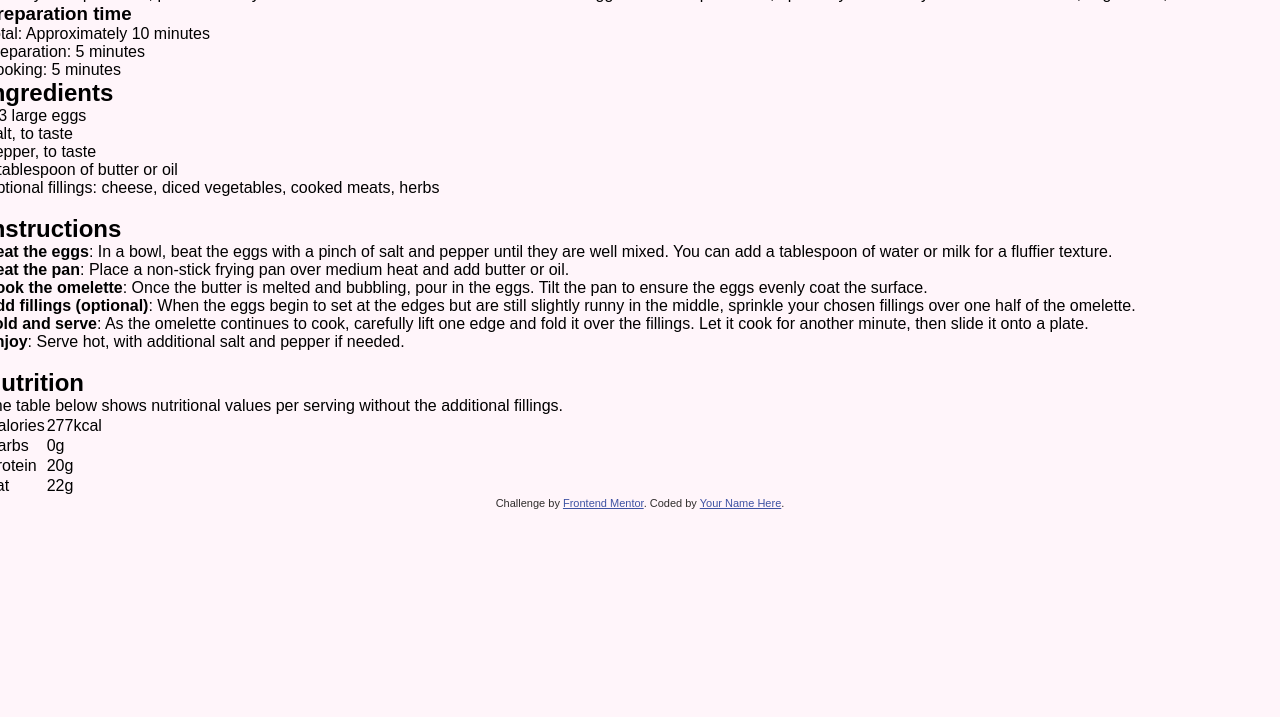
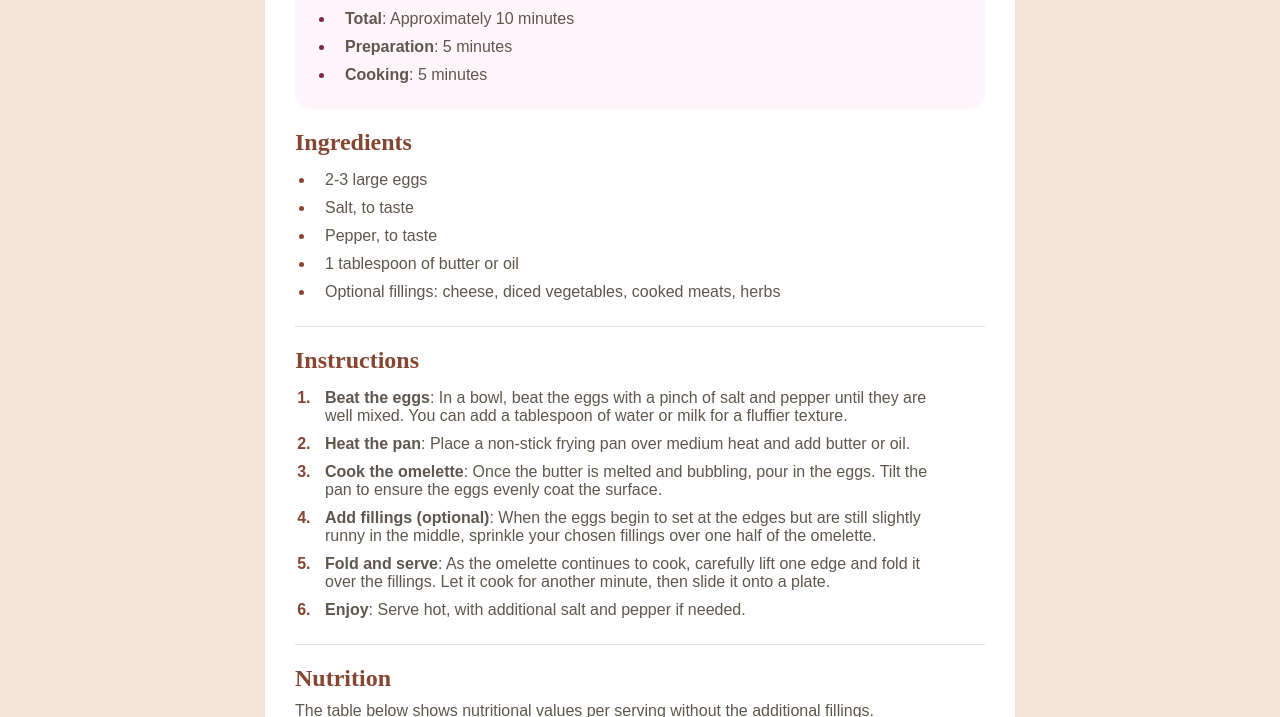
Before and after one commit to EBrown2124/recipe-page-main, a plain HTML site: page index.html in a window 1280 px wide. Shown: the part 656-1373 px from the top of the page. Before the commit the page ends 1165 px from the top, so only its background shows below. Drawn offline with Linux system fonts and the light colour scheme.

Commit message:
finish good amount the css left to do is nutrition section moblie view and fix html

```diff
--- a/index.html
+++ b/index.html
@@ -13,25 +13,27 @@
 <body>
 
   <main>
+    <article class="card">
+    <header>
 
-    <header>
       <img src="./assets/images/image-omelette.jpeg" alt="omelette-image">
       <h1>Simple Omelette Recipe</h1>
       <p>An easy and quick dish, perfect for any meal. This classic omelette combines beaten eggs cooked
   to perfection, optionally filled with your choice of cheese, vegetables, or meats.</p>
+
       <div class="prep-time">
         <h3>Preparation time</h3>
         <ul>
-          <li>Total: Approximately 10 minutes</li>
-          <li>Preparation: 5 minutes</li>
-          <li>Cooking: 5 minutes</li>
+          <li><strong>Total</strong>: Approximately 10 minutes</li>
+          <li><strong>Preparation</strong>: 5 minutes</li>
+          <li><strong>Cooking</strong>: 5 minutes</li>
         </ul>
       </div>
     </header>
 
 
     <div class="ingredients">
-      <h2>Ingredients</h2>
+      <h2 class="info">Ingredients</h2>
       <ul>
         <li>2-3 large eggs</li>
         <li>Salt, to taste</li>
@@ -41,24 +43,24 @@
       </ul>
     </div>
 
-    <br>
+    <hr>
 
     <div class="instructions">
-      <h2>Instructions</h2>
-      <ul>
-        <ol><strong>Beat the eggs</strong>: In a bowl, beat the eggs with a pinch of salt and pepper until they are well mixed. You can add a tablespoon of water or milk for a fluffier texture.</ol>
-        <ol><strong>Heat the pan</strong>: Place a non-stick frying pan over medium heat and add butter or oil.</ol>
-        <ol><strong>Cook the omelette</strong>: Once the butter is melted and bubbling, pour in the eggs. Tilt the pan to ensure the eggs evenly coat the surface.</ol>
-        <ol><strong>Add fillings (optional)</strong>: When the eggs begin to set at the edges but are still slightly runny in the middle, sprinkle your chosen fillings over one half of the omelette.</ol>
-        <ol><strong>Fold and serve</strong>: As the omelette continues to cook, carefully lift one edge and fold it over the fillings. Let it cook for another minute, then slide it onto a plate.</ol>
-        <ol><strong>Enjoy</strong>: Serve hot, with additional salt and pepper if needed.</ol>
-      </ul>
+      <h2 class="info">Instructions</h2>
+      <ol>
+        <li><strong>Beat the eggs</strong>: In a bowl, beat the eggs with a pinch of salt and pepper until they are well mixed. You can add a tablespoon of water or milk for a fluffier texture.</li>
+        <li><strong>Heat the pan</strong>: Place a non-stick frying pan over medium heat and add butter or oil.</li>
+        <li><strong>Cook the omelette</strong>: Once the butter is melted and bubbling, pour in the eggs. Tilt the pan to ensure the eggs evenly coat the surface.</li>
+        <li><strong>Add fillings (optional)</strong>: When the eggs begin to set at the edges but are still slightly runny in the middle, sprinkle your chosen fillings over one half of the omelette.</li>
+        <li><strong>Fold and serve</strong>: As the omelette continues to cook, carefully lift one edge and fold it over the fillings. Let it cook for another minute, then slide it onto a plate.</li>
+        <li><strong>Enjoy</strong>: Serve hot, with additional salt and pepper if needed.</li>
+      </ol>
     </div>
 
-    <br>
+    <hr>
 
     <div class="nutrition">
-      <h2>Nutrition</h2>
+      <h2 class="info">Nutrition</h2>
       <p>The table below shows nutritional values per serving without the additional fillings.</p>
       <table>
         <tr>
@@ -71,7 +73,6 @@
         </tr>
         <tr>
           <td>Protein</td>
-          <td>20g</td>
         </tr>
         <tr>
           <td>Fat</td>
@@ -79,11 +80,11 @@
         </tr>
       </table>
     </div>
+    </article>
   </main>
-
   <footer class="attribution">
-    Challenge by <a href="https://www.frontendmentor.io?ref=challenge">Frontend Mentor</a>.
-    Coded by <a href="#">Your Name Here</a>.
+  Challenge by <a href="https://www.frontendmentor.io?ref=challenge">Frontend Mentor</a>.
+  Coded by <a href="https://github.com/EBrown2124">Eric Brown Jr</a>.
   </footer>
 </body>
 </html>
--- a/style.css
+++ b/style.css
@@ -21,7 +21,7 @@
 /* Font used */
     @font-face {
     font-family: "outfit", sans-serif;
-    src: url(./assets/fonts/outfit/Outfit-VariableFont_wght.ttf);
+    src: url(./assets/fonts/young-serif/YoungSerif-Regular.ttf);
     font-weight: 400 600 700;
     font-style: normal;
 }
@@ -36,11 +36,121 @@
 /*Desktop view*/
 body {
     position: relative;
-    background-color: var(--Rose-50);
-    font-family:"outfit", sans-serif;
+    background-color: var(--Stone-100);
+    color: var(--Stone-600);
+    font-family:sans-serif;
     min-height: 100vh;
     display: flex;
     flex-direction: column;
     justify-content: center;
     align-items: center;
 }
+
+main {
+    display: flex;
+    justify-content: center;
+    padding: 0 30px;
+    margin-top: 100px;
+    width: 100%;
+}
+
+/* top */
+
+img {
+    width: 100%;
+    border-radius: 20px;
+}
+
+header h1, .info{
+    font-family: "young-serif";
+}
+
+.info {
+    color: var(--Brown-800);
+    padding-bottom: 10px
+}
+
+article {
+    background-color: var(--white);
+    max-width: 750px;
+    display: flex;
+    flex-direction: column;
+    padding: 30px;
+    border-radius: 20px;
+    gap: 20px;
+}
+
+hr {
+    border: none;
+    height: 1px;
+    background-color: var(--Stone-150);
+}
+
+header {
+    display: flex;
+    flex-direction: column;
+    gap: 25px;
+}
+
+header h1 {
+    font-size: 45px;
+}
+
+
+/* Preparation time */
+.prep-time {
+    background-color: var(--Rose-50);
+    font-family: sans-serif;
+    padding: 20px;
+    border-radius: 15px;
+}
+
+.prep-time h3{
+    color: var(--Rose-800);
+    padding-bottom: 10px
+
+}
+
+.prep-time ul li::marker{
+    color: var(--Rose-800);
+}
+
+.prep-time ul li{
+    padding: 5px 10px;
+    margin: 0 20px;
+}
+
+/* Ingredients */
+
+.ingredients ul li::marker{
+    color: var(--Brown-800);
+}
+
+.ingredients ul li{
+    padding: 5px 10px;
+    margin: 0 20px;
+}
+
+/* instructions */
+
+.instructions ol li::marker{
+    color: var(--Brown-800);
+    font-weight: bold;
+}
+
+.instructions ol li{
+    padding: 5px 10px;
+    margin: 0 20px;
+}
+
+footer{
+    margin:15px 0 100px 0;
+}
+
+@media (max-width:420px){
+
+    main {
+        margin: 0;
+        width: 100%;
+    }
+}
```
